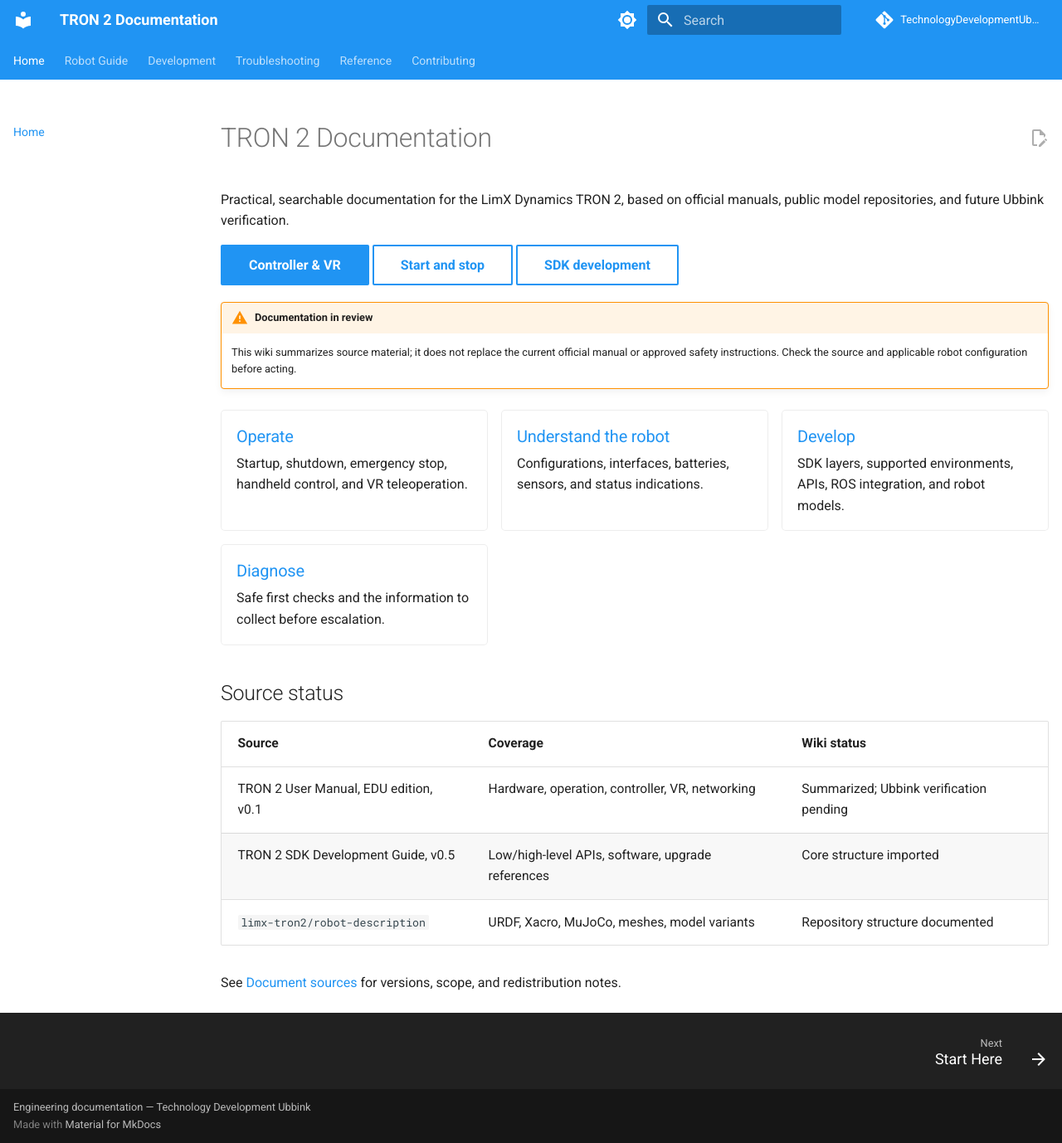
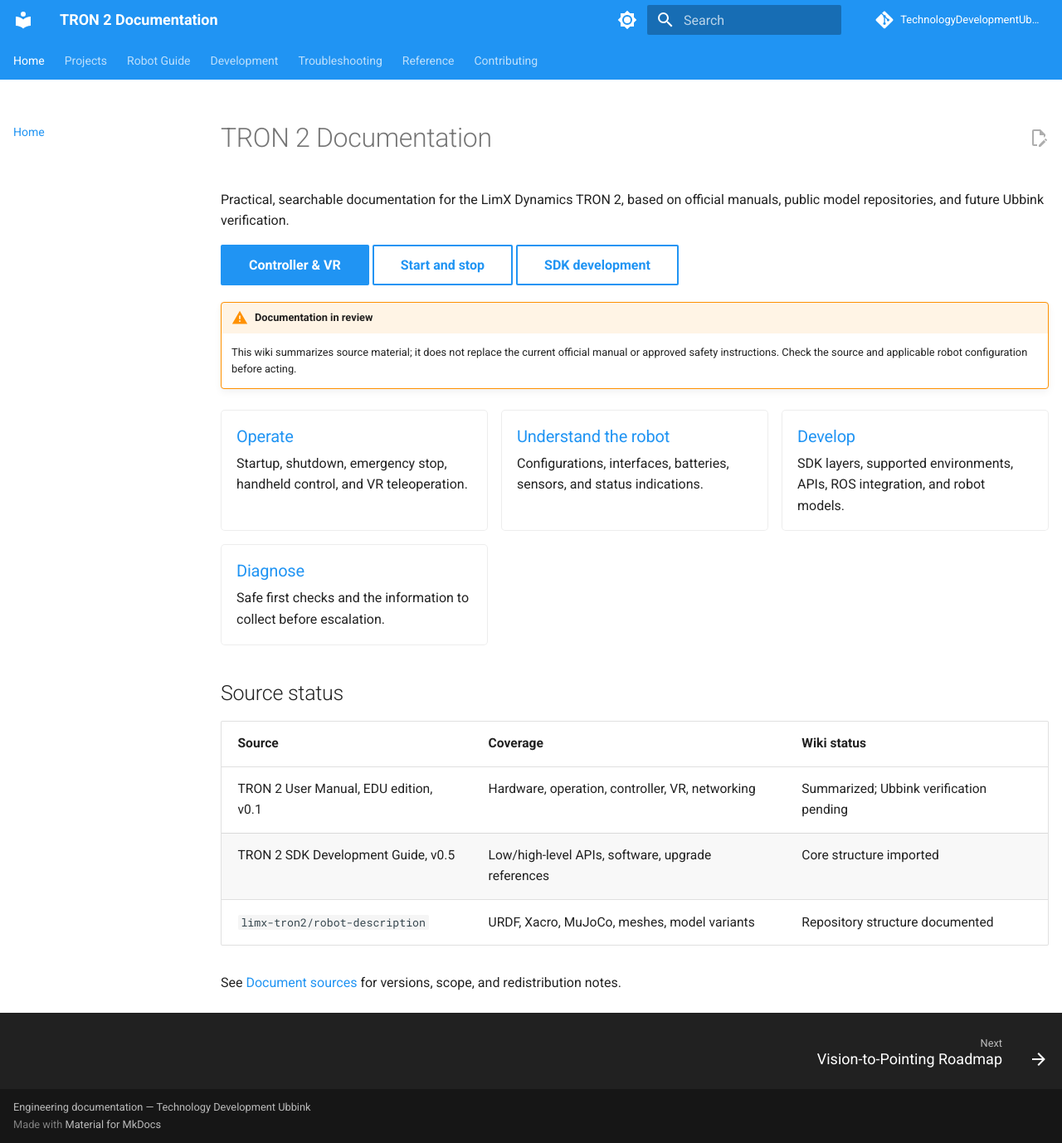
Before and after one commit to TechnologyDevelopmentUbbink/Tron2, an MkDocs documentation site: the page built from docs/index.md, in a window 1280 px wide and 1378 px high. Shown: the whole window at 83% size. Built offline with MkDocs 1.6.1 and Material for MkDocs 9.7.7, drawn with Linux system fonts in a browser that asks for light colours; comment, search, counter and statistics services are not loaded.

Commit message:
Update mkdocs.yml

```diff
--- a/mkdocs.yml
+++ b/mkdocs.yml
@@ -63,6 +63,8 @@
 
 nav:
   - Home: index.md
+  - Projects:
+    - Vision-to-Pointing Roadmap: projects/vision-pointing-roadmap.md
   - Robot Guide:
       - Start Here: getting-started/index.md
       - Safety: getting-started/safety.md
```
